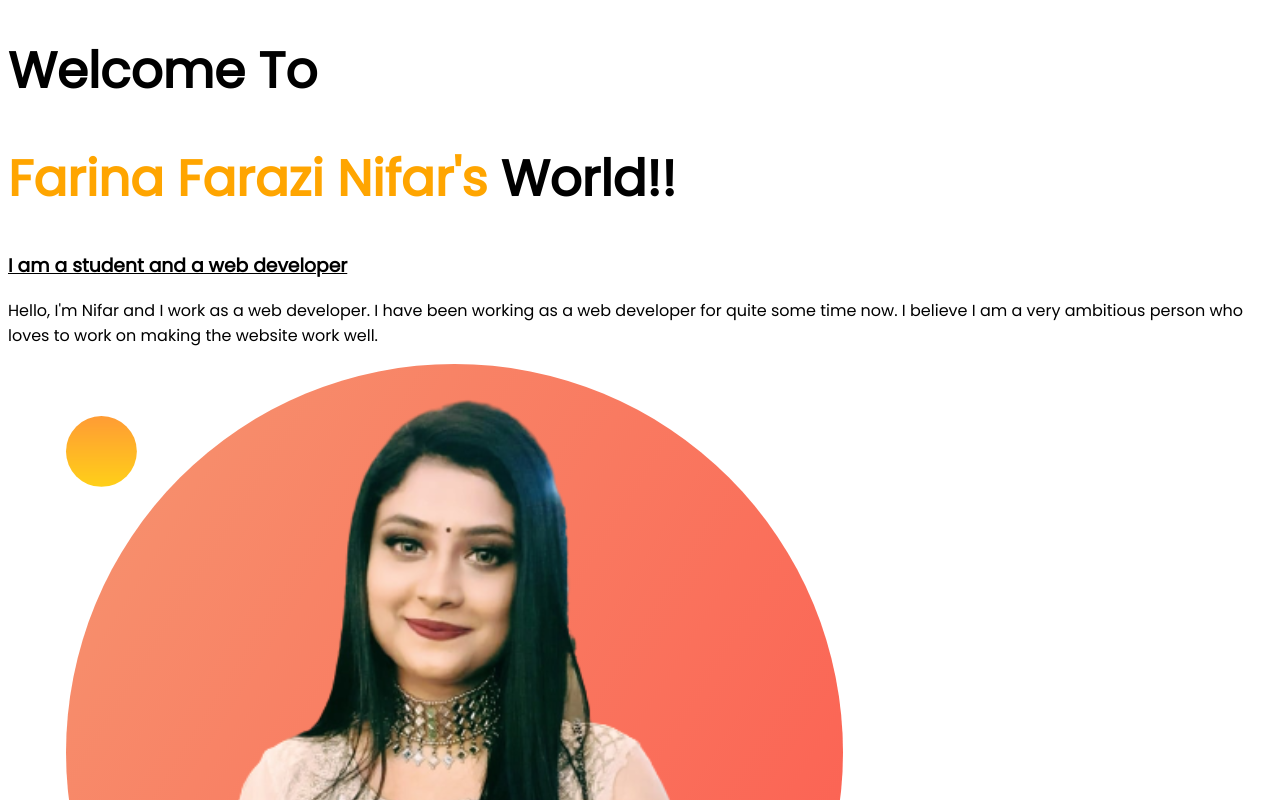
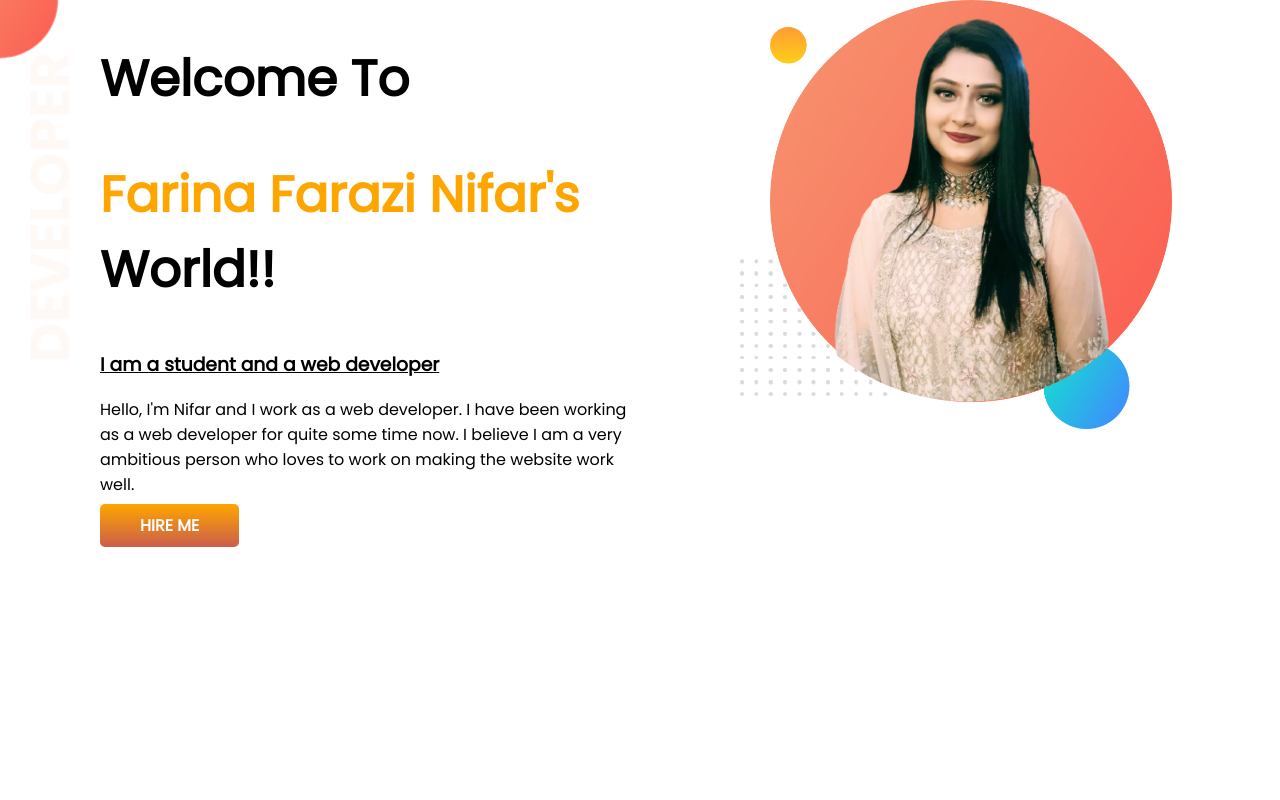
Before and after one commit to FarinaFarazi/developer-portfolio, a plain HTML site: page index.html in a window 1280 px wide. Shown: the top 800 px of the page. Drawn offline with Linux system fonts and the light colour scheme.

Commit message:
top banner done

```diff
--- a/index.html
+++ b/index.html
@@ -10,10 +10,17 @@
     <link rel="stylesheet" href="style.css">
 </head>
 <body>
-    <h1>Welcome To</h1>
-    <h1><span>Farina Farazi Nifar's</span> World!!</h1>
-    <u><h3>I am a student and a web developer</h3></u>
-    <p> Hello, I'm Nifar and I work as a web developer. I have been working as a web developer for quite some time now. I believe I am a very ambitious person who loves to work on making the website work well.</p>
-    <img src="images/nifar.png" alt="">
+    <section class="top-bannar">
+        <div class="half-width"><h1>Welcome To</h1>
+            <h1><span>Farina Farazi Nifar's</span> World!!</h1>
+            <u><h3>I am a student and a web developer</h3></u>
+            <p> Hello, I'm Nifar and I work as a web developer. I have been working as a web developer for quite some time now. I believe I am a very ambitious person who loves to work on making the website work well.</p>
+            <a class="link-button" target="_blank" href="https://github.com/FarinaFarazi">HIRE ME</a>
+        </div>
+
+  <div class="half-width"> <img src="images/nifar.png" alt=""></div>
+
+</section>
+
 </body>
 </html>
--- a/style.css
+++ b/style.css
@@ -1,5 +1,6 @@
 body{
     font-family: 'Poppins', sans-serif;
+    margin: 0;
 
 }
 h1{
@@ -8,3 +9,31 @@ h1{
 span{
     color: orange;
 }
+
+section{
+    display: flex;
+}
+
+.half-width{
+    width: 50%;
+    padding-left:100px;
+}
+
+.half-width img{
+    width: 80%;
+}
+
+.link-button{
+
+    text-decoration: none;
+    background-image: linear-gradient(orange,rgb(202, 94, 75));
+    padding: 10px 40px;
+    color: white;
+    font-weight: 700;
+    border-radius: 5px;
+
+}
+.top-bannar{
+    background-image: url(images/top-banner.png);
+    background-repeat: no-repeat;
+}
```
Also changed, not shown: images/nifar2.png (added).
